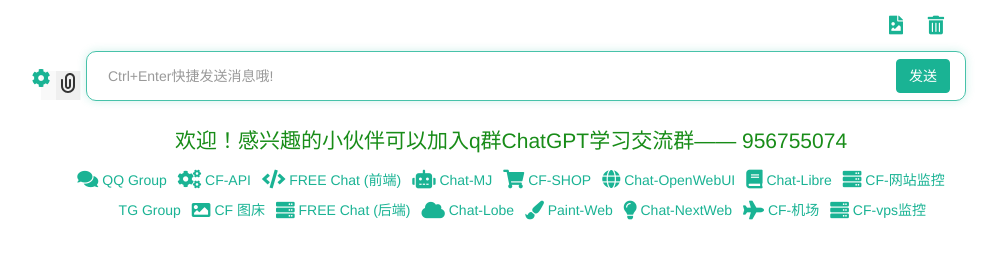
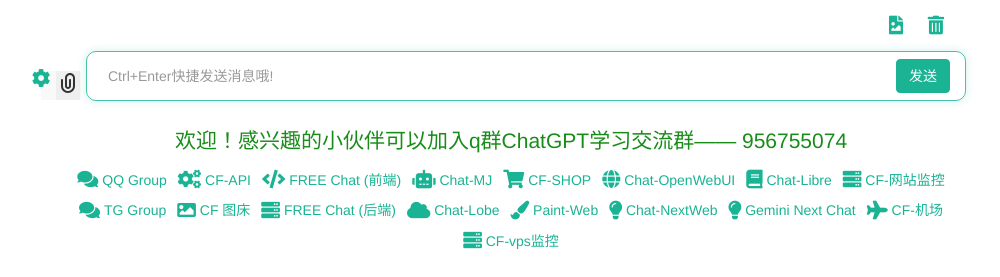
Before and after one commit to buwanyuanshen/ChatGPT-website-vercel, a Flask app: page / in a window 1280 px wide. Shown: the part 577-854 px from the top of the page, without its empty margins (129-1129 px from the left). Before the commit the page ends 797 px from the top, so only its background shows below. Run offline with Flask 3, Linux system fonts and the light colour scheme; data that the repository does not hold is empty; some libraries are stand-ins or nearby versions.

Commit message:
Update chat.html

```diff
--- a/templates/chat.html
+++ b/templates/chat.html
@@ -483,7 +483,7 @@
     <!-- 第三组 -->
     <p class="lead text-center">
         <a href="https://t.me/fggpt" target="_blank">
-            <i class="fa fa-telegram fa-lg" aria-hidden="true"></i>&nbsp;TG Group
+            <i class="fa fa-comments fa-lg" aria-hidden="true"></i>&nbsp;TG Group
         </a>
         <a href="https://img.gpt6.icu" target="_blank">
             <i class="fa fa-image fa-lg" aria-hidden="true"></i>&nbsp;CF 图床
@@ -499,6 +499,9 @@
         </a>
         <a href="https://next.gpt6.icu" target="_blank">
             <i class="fa fa-lightbulb-o fa-lg" aria-hidden="true"></i>&nbsp;Chat-NextWeb
+        </a>
+        <a href="https://gemini.gpt6.icu" target="_blank">
+            <i class="fa fa-lightbulb-o fa-lg" aria-hidden="true"></i>&nbsp;Gemini Next Chat
         </a>
         <a href="https://cfjc.gpt6.icu" target="_blank">
             <i class="fa fa-plane fa-lg" aria-hidden="true"></i>&nbsp;CF-机场
```
